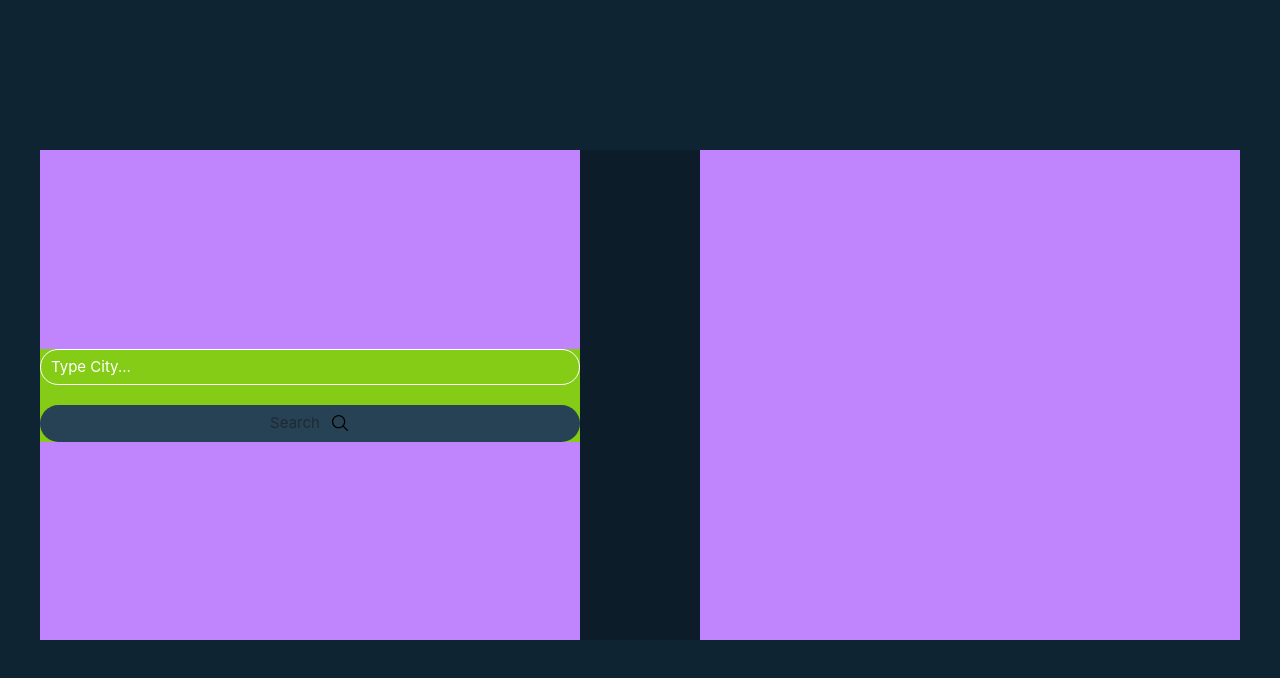
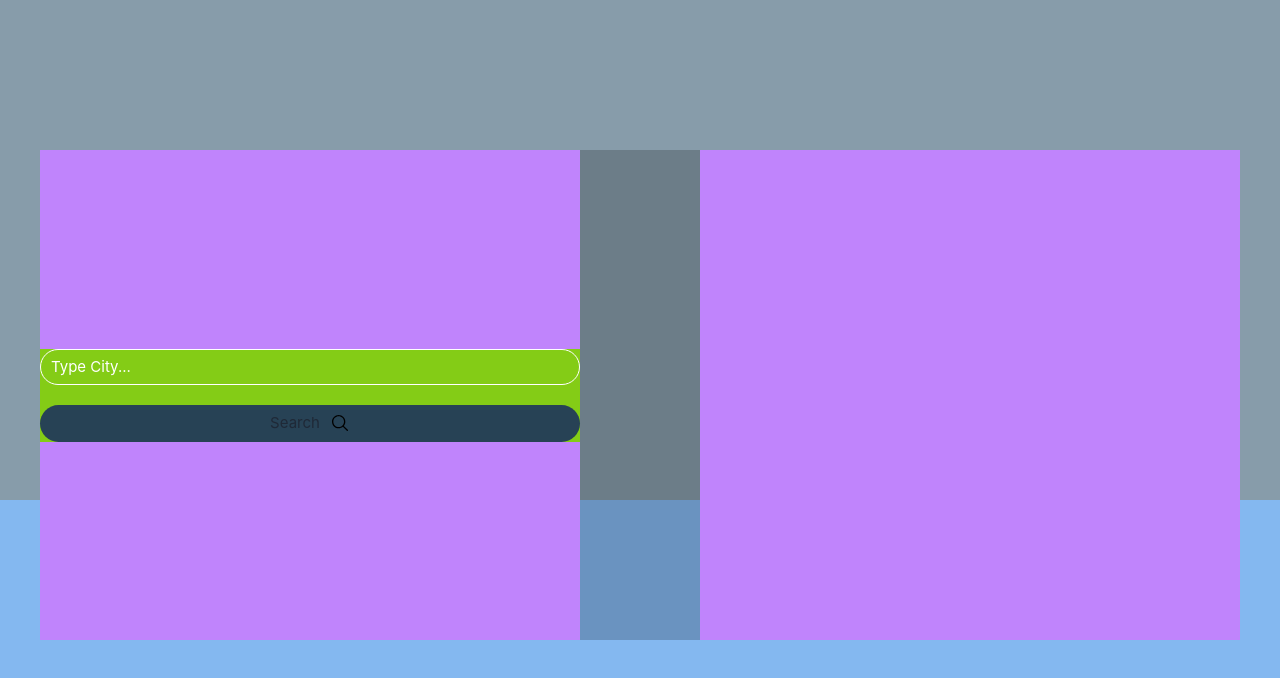
Before and after one commit to mahmoudfarsijani/open-weather, a Vue app: page / in a window 1280 px wide. Shown: the top 678 px of the page. Built offline with nearby package versions, Linux system fonts and the light colour scheme.

Commit message:
add wrapper:before and add style

```diff
--- a/src/App.vue
+++ b/src/App.vue
@@ -1,6 +1,6 @@
 <template>
-  <div class="wrapper w-full h-screen bg-dark-oil pt-[150px]">
-    <Container>
+  <div class="wrapper w-full h-screen bg-ulight-sky pt-[150px] relative">
+    <Container class="relative z-0">
       <Row :is-between="true">
         <Column class="flex items-center justify-center">
           <form class=" w-full flex flex-col gap-[20px] bg-lime-500">
@@ -26,3 +26,16 @@
   import Column from '@/components/base/Column.vue'
   import Input from '@/components/base/Input.vue'
 </script>
+
+
+<style scoped>
+  .wrapper::before {
+    content: '';
+    position: absolute;
+    top: 0;
+    z-index: 0;
+    width: 100%;
+    height: 500px;
+    background: #879CAA;
+  }
+</style>
--- a/tailwind.config.js
+++ b/tailwind.config.js
@@ -11,7 +11,8 @@ export default {
         'light-sky':'#ACDDFF',
         'elephent':'#506C80',
         'oil':'#274255',
-        'dark-oil':'#0F2433'
+        'dark-oil':'#0F2433',
+        'ulight-sky':'#84B8F0'
       },
       width : {
         '25':'25%',
```
